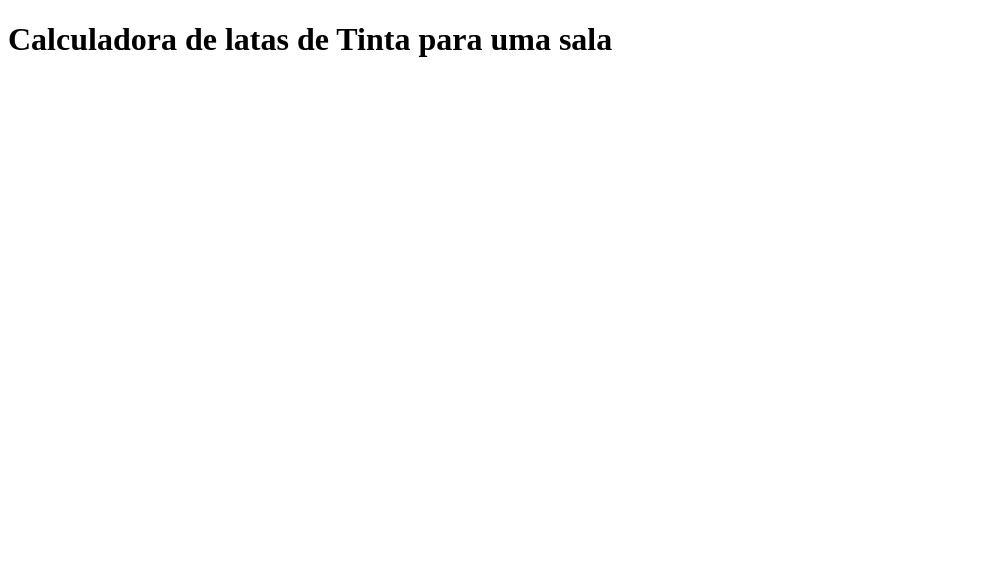
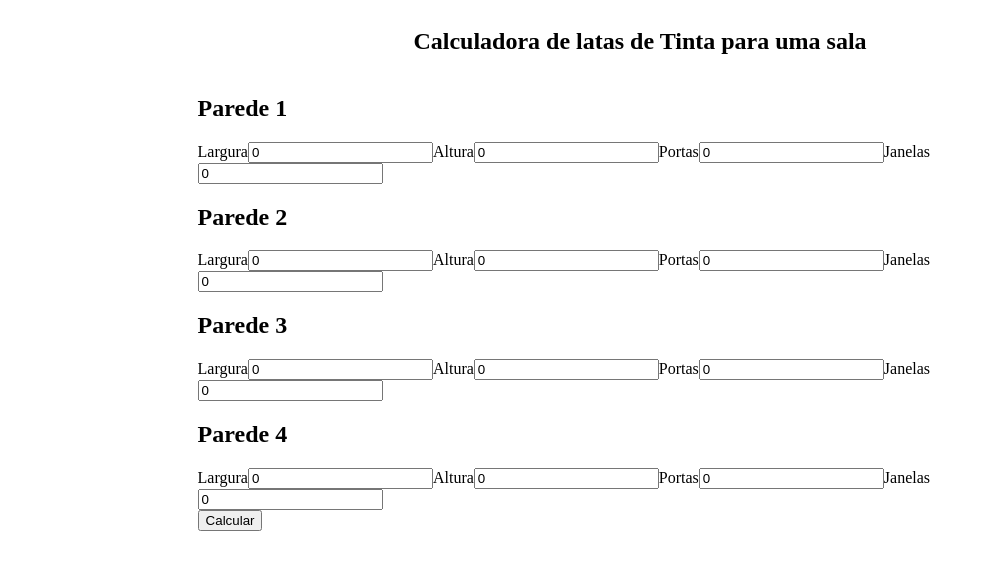
Before and after one commit to rsaadi28/how-many-cans, a Next.js app: page / in a window 1280 px wide. Shown: the top 570 px of the page, without its empty margins (0-984 px from the left). Built offline with nearby package versions, Linux system fonts and the light colour scheme.

Commit message:
Add endpoint `calculator` and `models` with rules

```diff
--- /dev/null
+++ b/components/wallForm/index.js
@@ -0,0 +1,71 @@
+import { useState } from 'react';
+import WallInput from './wallInput';
+
+const WALLS = [{ width: 0, height: 0, doors: 0, windows: 0 },
+{ width: 0, height: 0, doors: 0, windows: 0 },
+{ width: 0, height: 0, doors: 0, windows: 0 },
+{ width: 0, height: 0, doors: 0, windows: 0 },
+];
+
+export default function Home() {
+  const [walls, setWalls] = useState(WALLS);
+  const [result, setResult] = useState(null);
+  const [error, setError] = useState(null);
+
+  const handleInputChange = (index, field, value) => {
+    const updatedWalls = [...walls];
+    updatedWalls[index][field] = parseFloat(value) || 0;
+    setWalls(updatedWalls);
+  };
+
+  const handleSubmit = async () => {
+    try {
+      console.log(JSON.stringify({ walls }));
+      setError(null);
+      const response = await fetch('/api/v1/calculator', {
+        method: 'POST',
+        headers: { 'Content-Type': 'application/json' },
+        body: JSON.stringify({ walls }),
+      });
+
+      const data = await response.json();
+      if (!response.ok) {
+        setError(data.error);
+        setResult(null);
+      } else {
+        setResult(data.data);
+      }
+    } catch (err) {
+      setError('Erro ao conectar com o servidor.');
+      setResult(null);
+    }
+  };
+
+  return (
+    <div>
+      {walls.map((wall, index) => (
+        <div key={index}>
+          <h2>Parede {index + 1}</h2>
+          <WallInput wall={wall} index={index} handleInputChange={handleInputChange} />
+        </div>
+      ))}
+      <button onClick={handleSubmit}>Calcular</button>
+
+      {error && <div style={{ color: 'red' }}>{error}</div>}
+      {result && (
+        <div>
+          <h2>Resultado</h2>
+          <p>Área total: {result.totalArea} m²</p>
+          <p>Litros necessários: {result.litersRequired} L</p>
+          <ul>
+            {result.cans.map((can) => (
+              <li key={can.size}>
+                {can.quantity}x {can.size} L
+              </li>
+            ))}
+          </ul>
+        </div>
+      )}
+    </div>
+  );
+}
--- /dev/null
+++ b/components/wallForm/wallInput.js
@@ -0,0 +1,42 @@
+export default function WallInput({ index, wall, handleInputChange }) {
+  return (
+    <>
+      <label>Largura</label>
+      <input
+        type="number"
+        step="0.1"
+        min="0"
+        placeholder="Largura"
+        value={wall.width}
+        onChange={(e) => handleInputChange(index, 'width', e.target.value)}
+      />
+      <label>Altura</label>
+      <input
+        type="number"
+        step="0.1"
+        min="0"
+        placeholder="Altura"
+        value={wall.height}
+        onChange={(e) => handleInputChange(index, 'height', e.target.value)}
+      />
+      <label>Portas</label>
+      <input
+        type="number"
+        step="0.1"
+        min="0"
+        placeholder="Portas"
+        value={wall.doors}
+        onChange={(e) => handleInputChange(index, 'doors', e.target.value)}
+      />
+      <label>Janelas</label>
+      <input
+        type="number"
+        step="0.1"
+        min="0"
+        placeholder="Janelas"
+        value={wall.windows}
+        onChange={(e) => handleInputChange(index, 'windows', e.target.value)}
+      />
+    </>
+  );
+}
--- /dev/null
+++ b/models/calculator.js
@@ -0,0 +1,38 @@
+function calculatePaint(walls) {
+  const paintCoveragePerLiter = 5; // 1L cobre 5m²
+  const paintCanSizes = [18, 3.6, 2.5, 0.5]; // Tamanhos das latas
+  let totalArea = 0;
+
+  // Calcular a área total das paredes
+  walls.forEach(({ width, height, doors, windows }) => {
+    const wallArea = width * height;
+    const doorArea = doors * 0.8 * 1.9; // Área das portas
+    const windowArea = windows * 2.0 * 1.2; // Área das janelas
+    totalArea += wallArea - doorArea - windowArea;
+  });
+
+  // Calcular os litros necessários
+  const litersRequired = totalArea / paintCoveragePerLiter;
+  let remainingLiters = litersRequired;
+
+  // Calcular a quantidade de latas necessárias
+  const cans = paintCanSizes.map((size) => {
+    const numCans = Math.floor(remainingLiters / size);  // Calcular quantas latas de cada tamanho
+    remainingLiters -= numCans * size;  // Subtrair a quantidade de tinta que já foi coberta
+    return { size, quantity: numCans };
+  });
+
+  // Se ainda houver tinta restante (menos de 1L), devemos adicionar a lata menor necessária
+  if (remainingLiters > 0) {
+    const lastCan = cans[cans.length - 1];
+    lastCan.quantity += 1;  // Adicionar uma lata do menor tamanho disponível
+  }
+
+  return {
+    totalArea,
+    litersRequired: litersRequired, // Total de tinta necessário, arredondado para cima
+    cans: cans.filter((can) => can.quantity > 0), // Retorna apenas as latas que foram utilizadas
+  };
+}
+
+exports.calculatePaint = calculatePaint;
--- /dev/null
+++ b/pages/api/v1/calculator/index.js
@@ -0,0 +1,52 @@
+import { calculatePaint } from "models/calculator";
+
+export default function handler(req, res) {
+  if (req.method !== 'POST') {
+    return res.status(405).json({ error: 'Método não permitido' });
+  }
+
+  const { walls } = req.body; // Recebe os dados das paredes do frontend
+
+  if (!walls || !Array.isArray(walls)) {
+    return res.status(400).json({ error: 'Dados inválidos. É necessário enviar as paredes.' });
+  }
+
+  try {
+    const validationResults = validateWalls(walls);
+    if (!validationResults.isValid) {
+      return res.status(400).json({ error: validationResults.errors });
+    }
+
+    const paintResult = calculatePaint(walls);
+    return res.status(200).json({ success: true, data: paintResult });
+  } catch (error) {
+    return res.status(500).json({ error: 'Erro no servidor', details: error.message });
+  }
+}
+
+// Função para validar as paredes
+function validateWalls(walls) {
+  const errors = [];
+  const doorArea = 0.8 * 1.9;
+  const windowArea = 2.0 * 1.2;
+
+  for (let i = 0; i < walls.length; i++) {
+    const { width, height, doors, windows } = walls[i];
+    const wallArea = width * height;
+    const openingsArea = doors * doorArea + windows * windowArea;
+
+    if (wallArea < 1 || wallArea > 50) {
+      errors.push(`Parede ${i + 1} deve ter entre 1 e 50 metros quadrados.`);
+    }
+
+    if (openingsArea > wallArea * 0.5) {
+      errors.push(`Aberturas da Parede ${i + 1} não podem exceder 50% da área da parede.`);
+    }
+
+    if (doors > 0 && height < 1.9 + 0.3) {
+      errors.push(`Parede ${i + 1} com portas deve ter altura mínima de 2.2 metros.`);
+    }
+  }
+
+  return { isValid: errors.length === 0, errors };
+}
--- a/pages/index.js
+++ b/pages/index.js
@@ -1,6 +1,12 @@
+import WallForm from "components/wallForm";
+import style from "./index.module.css";
+
 function Home() {
   return (
-    <h1>Calculadora de latas de Tinta para uma sala</h1>
+    <section className={style.section}>
+      <h1>Calculadora de latas de Tinta para uma sala</h1>
+      <WallForm />
+    </section>
   );
 }
 
--- /dev/null
+++ b/pages/index.module.css
@@ -0,0 +1,7 @@
+.section {
+  display: flex;
+  flex-direction: column;
+  width: 70%;
+  align-items: center;
+  margin: 0 auto;
+}
```
Also changed, not shown: components/wallForm/style.module.css (added, +27 -0 lines), infra/database.js (added), 2 other files (tests, documents, lock files or other folders).
